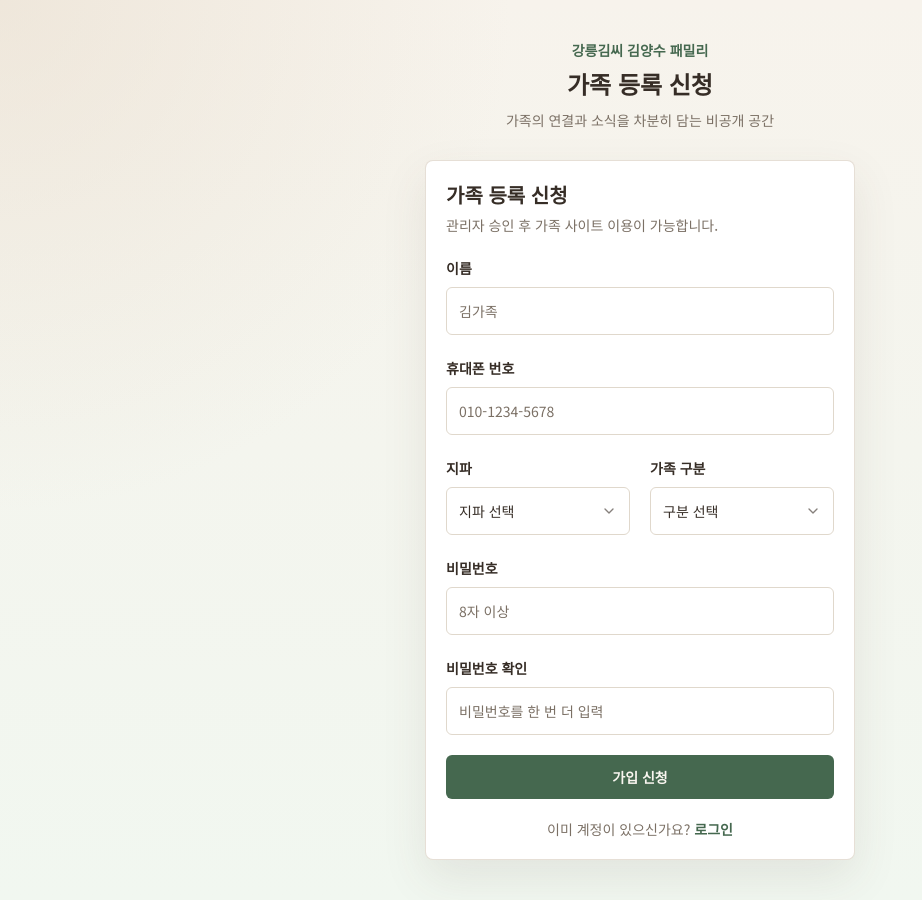
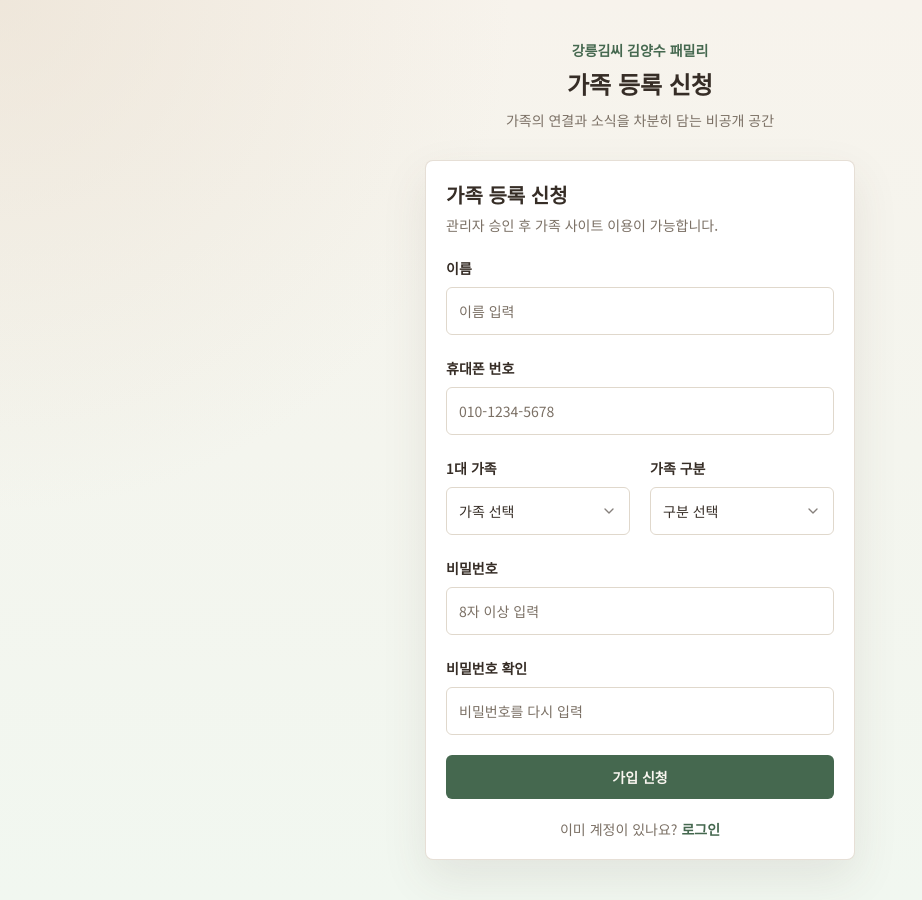
Before and after one commit to gangstar-korea/kim_family, a Next.js app: page /signup in a window 1280 px wide. Shown: the whole page, without its empty margins (0-922 px from the left). Built offline with nearby package versions, Linux system fonts and the light colour scheme.

Commit message:
Add files via upload

```diff
--- a/components/auth/signup-form.tsx
+++ b/components/auth/signup-form.tsx
@@ -33,7 +33,7 @@ export function SignupForm() {
           id="displayName"
           name="displayName"
           autoComplete="name"
-          placeholder="김가족"
+          placeholder="이름 입력"
           required
         />
       </div>
@@ -53,10 +53,10 @@ export function SignupForm() {
 
       <div className="grid gap-5 sm:grid-cols-2">
         <div className="space-y-2">
-          <Label htmlFor="branchCode">지파</Label>
+          <Label htmlFor="branchCode">1대 가족</Label>
           <Select name="branchCode" required>
             <SelectTrigger id="branchCode">
-              <SelectValue placeholder="지파 선택" />
+              <SelectValue placeholder="가족 선택" />
             </SelectTrigger>
             <SelectContent>
               {BRANCH_OPTIONS.map((option) => (
@@ -92,7 +92,7 @@ export function SignupForm() {
           name="password"
           type="password"
           autoComplete="new-password"
-          placeholder="8자 이상"
+          placeholder="8자 이상 입력"
           minLength={8}
           required
         />
@@ -105,7 +105,7 @@ export function SignupForm() {
           name="passwordConfirm"
           type="password"
           autoComplete="new-password"
-          placeholder="비밀번호를 한 번 더 입력"
+          placeholder="비밀번호를 다시 입력"
           minLength={8}
           required
         />
@@ -130,7 +130,7 @@ export function SignupForm() {
       </Button>
 
       <p className="text-center text-sm text-muted-foreground">
-        이미 계정이 있으신가요?{" "}
+        이미 계정이 있나요?{" "}
         <Link href="/login" className="font-semibold text-primary underline-offset-4 hover:underline">
           로그인
         </Link>
```
